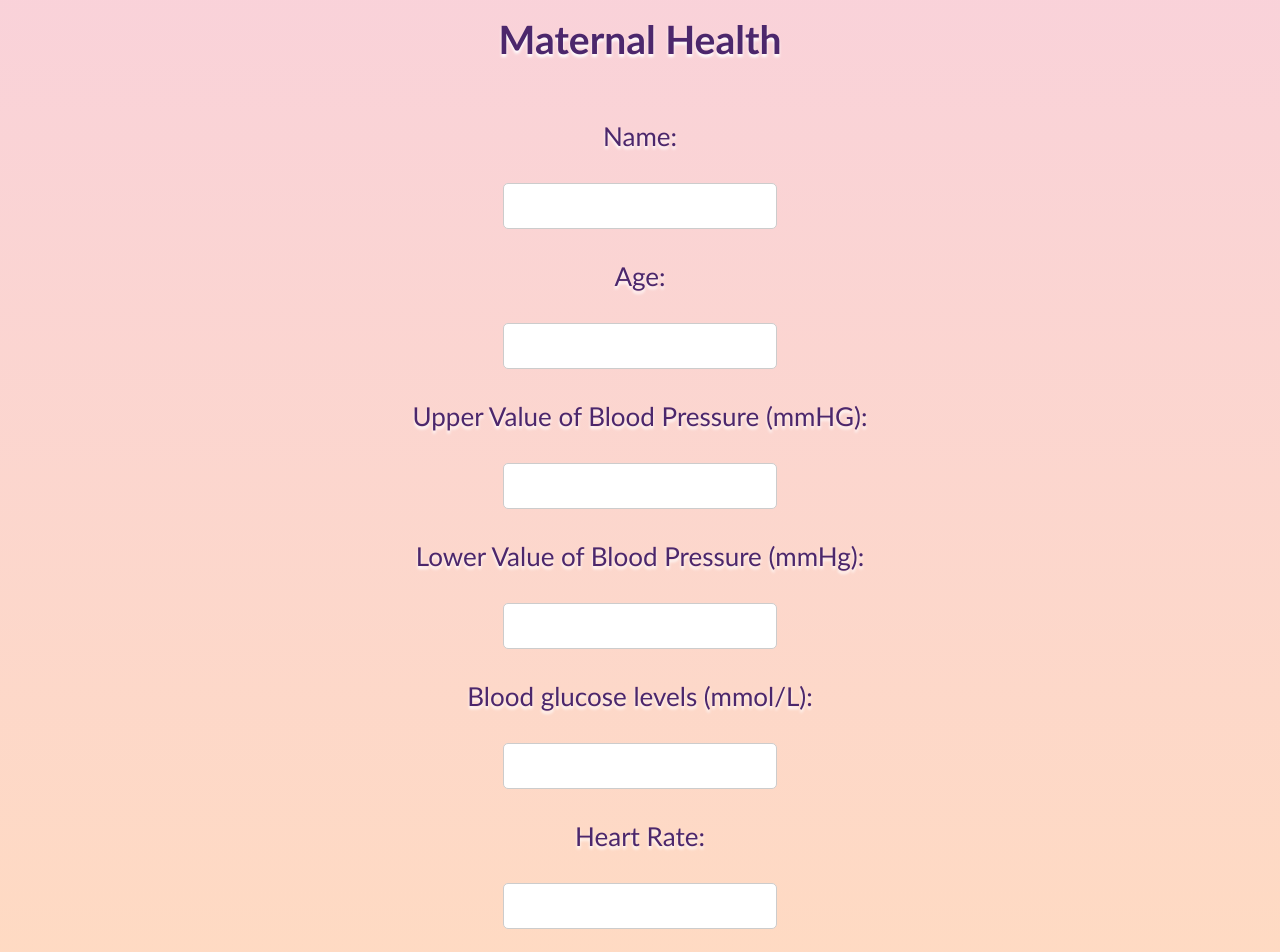
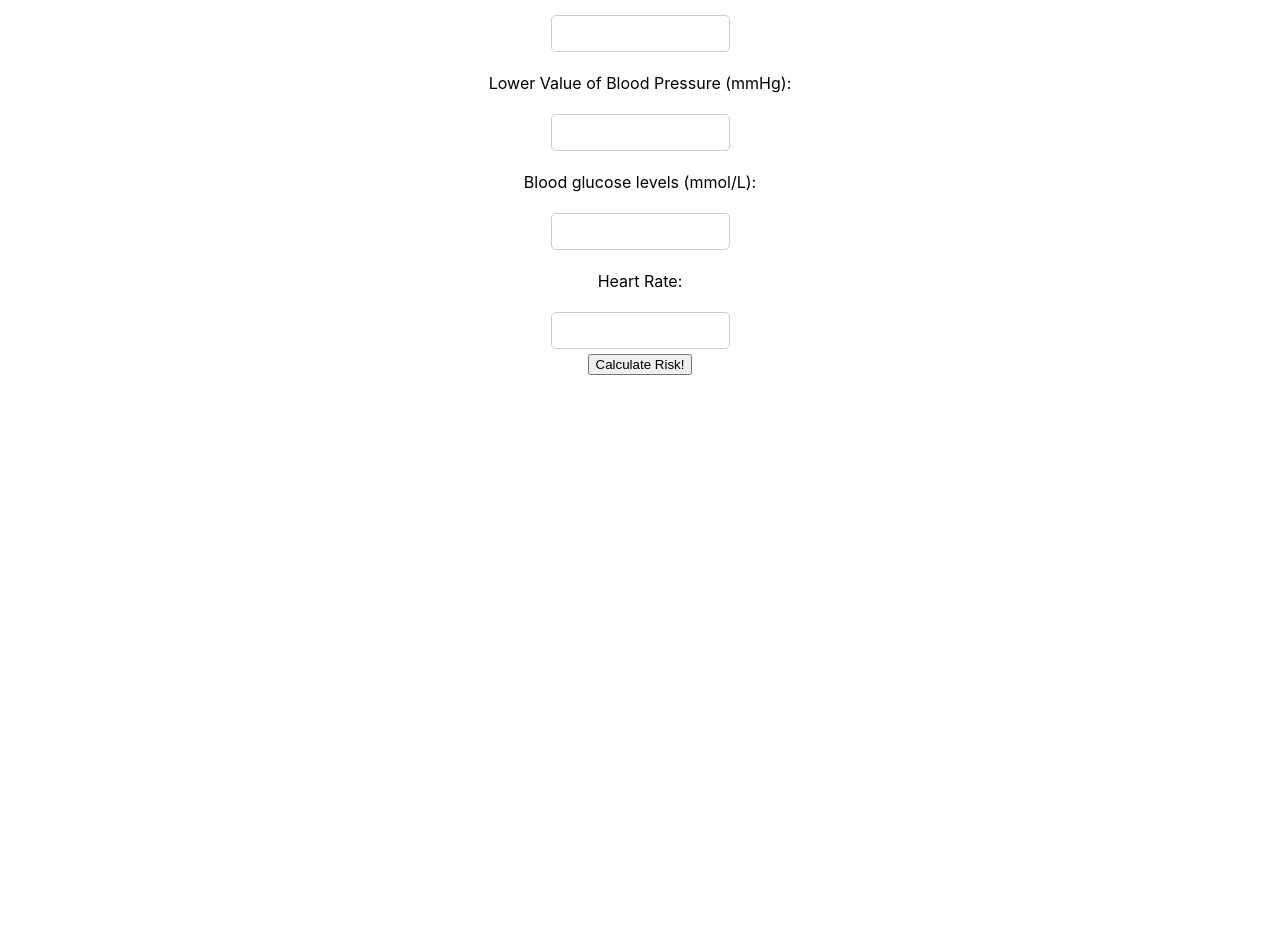
Before and after one commit to rebecca-123/venus-hacks, a React (Create React App) app in the folder frontend/: page /maternal-risk in a window 1280 px wide. Shown: the part 240-1192 px from the top of the page. After the commit the page ends 800 px from the top, so only its background shows below. Built offline with nearby package versions, Linux system fonts and the light colour scheme.

Commit message:
maternal health

```diff
--- a/frontend/src/App.js
+++ b/frontend/src/App.js
@@ -1,15 +1,11 @@
 import React, { useState, useEffect } from "react";
-import { BrowserRouter as Router, Route, Routes } from 'react-router-dom';
 import Navbar from "./Navbar";
-import Home from "./home";
-import MaternalRiskForm from "./MaternalRiskForm";
-import Services from "./Services";
 import "./App.css";
 
 export default function App() {
 
   useEffect(() => {
-    fetch("http://localhost:5002/data")
+    fetch("http://localhost:5002")
       .then(res => res.json())
       .catch(error => {
         console.error('Error fetching data:', error);
--- a/frontend/src/MaternalRiskForm.js
+++ /dev/null
@@ -1,88 +0,0 @@
-import React, { useState } from "react";
-import Navbar from "./Navbar";
-import "./Maternal.css";
-
-
-
-const MaternalRiskForm = () => {
-  // Define state for form inputs
-  const [name, setName] = useState("");
-  const [age, setAge] = useState("");
-  const [systolicBP, setUpperBP] = useState("");
-  const [diastolicBP, setLowerBP] = useState("");
-  const [bloodSugar, setBloodSugar] = useState("");
-  const [heartRate, setHeartRate] = useState("");
-  const [showResults, setShowResults] = useState(false);
-
-  // Define state for results
-  const [results, setResults] = useState({
-    name: "",
-    age: "",
-    systolicBP: "",
-    diastolicBP: "",
-    bloodSugar: "",
-    heartRate: ""
-  });
-
-  // Handle form submission
-  const calculateRisk = (event) => {
-    event.preventDefault();
-    // Log form data (you can replace this with actual risk calculation logic)
-    console.log("Name:", name);
-    console.log("Age:", age);
-    console.log("Systolic BP:", systolicBP);
-    console.log("Diastolic BP:", diastolicBP);
-    console.log("Blood Sugar:", bloodSugar);
-    console.log("Heart Rate:", heartRate);
-
-    // Update results state
-    setResults({
-      name,
-      age,
-      systolicBP,
-      diastolicBP,
-      bloodSugar,
-      heartRate
-    });
-    // Show results
-    setShowResults(true);
-  };
-
-  return (
-    <div className = "MaternalRiskForm">
-      <header className = "MaternalRiskForm-header" >
-        <h1>MaterniCheck</h1>
-      <Navbar />
-      <h2>Maternal Health</h2>
-      <form onSubmit={calculateRisk}>
-        <p>Name: </p>
-        <input type="text" value={name} onChange={(e) => setName(e.target.value)} />
-        <p>Age: </p>
-        <input type="text" value={age} onChange={(e) => setAge(e.target.value)} />
-        <p>Upper Value of Blood Pressure (mmHG): </p>
-        <input type="text" value={systolicBP} onChange={(e) => setUpperBP(e.target.value)} />
-        <p>Lower Value of Blood Pressure (mmHg): </p>
-        <input type="text" value={diastolicBP} onChange={(e) => setLowerBP(e.target.value)} />
-        <p>Blood glucose levels (mmol/L): </p>
-        <input type="text" value={bloodSugar} onChange={(e) => setBloodSugar(e.target.value)} />
-        <p>Heart Rate: </p>
-        <input type="text" value={heartRate} onChange={(e) => setHeartRate(e.target.value)} />
-        <button type="submit">Submit</button>
-      </form>
-      {showResults && (
-        <div className="results-box">
-          <h2 className = "results">Results</h2>
-          <p className="results-p">Name: {results.name}</p>
-          <p className="results-p">Age: {results.age}</p>
-          <p className="results-p">Systolic BP: {results.systolicBP}</p>
-          <p className="results-p">Diastolic BP: {results.diastolicBP}</p>
-          <p className="results-p">Blood Sugar: {results.bloodSugar}</p>
-          <p className="results-p">Heart Rate: {results.heartRate}</p>
-        </div>
-      )}
-      </header>
-    </div>
-  );
-};
-
-export default MaternalRiskForm;
--- a/frontend/src/index.js
+++ b/frontend/src/index.js
@@ -4,7 +4,7 @@ import './index.css';
 import App from './App';
 import reportWebVitals from './reportWebVitals';
 import { BrowserRouter, Routes, Route } from 'react-router-dom';
-import MaternalRiskForm from './MaternalRiskForm';
+import MaternalRiskForm from './MaternalHealth.jsx';
 import Services from './Services';
 export { default } from './Navbar';
 
```
Also changed, not shown: 1 other file (tests, documents, lock files or other folders).
